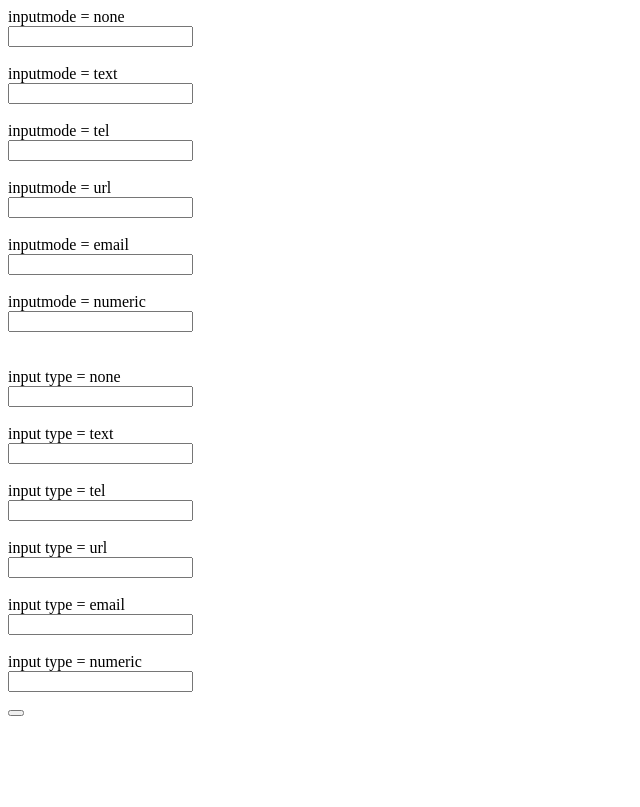
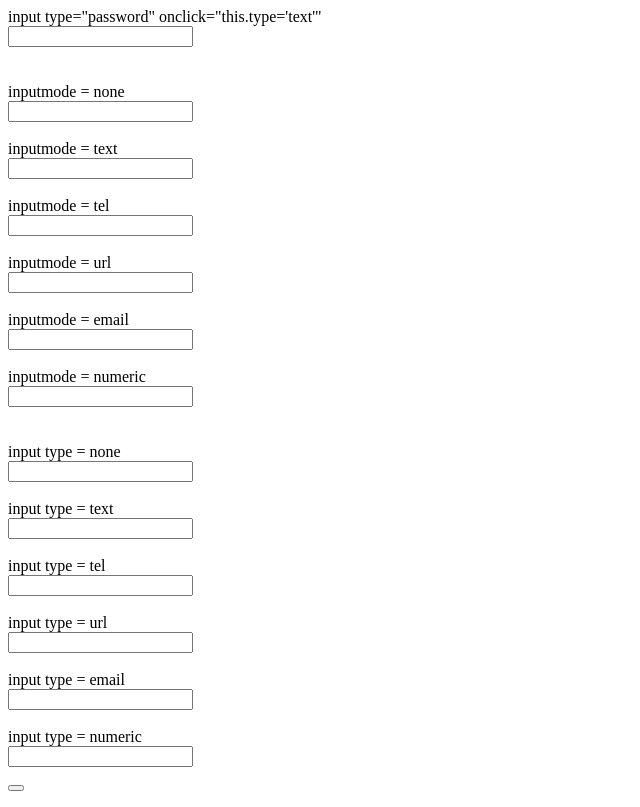
Before and after one commit to Eic-Yuki-Imai/github.io, a plain HTML site: page index.html in a window 1280 px wide. Shown: the whole page, without its empty margins (0-640 px from the left). Drawn offline with Linux system fonts and the light colour scheme.

Commit message:
Update index.html

```diff
--- a/index.html
+++ b/index.html
@@ -3,6 +3,11 @@
   <head></head>
   <body>
     <form >
+      input type="password" onclick="this.type='text'"<br>
+      <input type="password" onclick="this.type='text'"><br>
+      <br>
+      <br>
+
       inputmode = none<br>
       <input inputmode="none"><br>
       <br>
```
